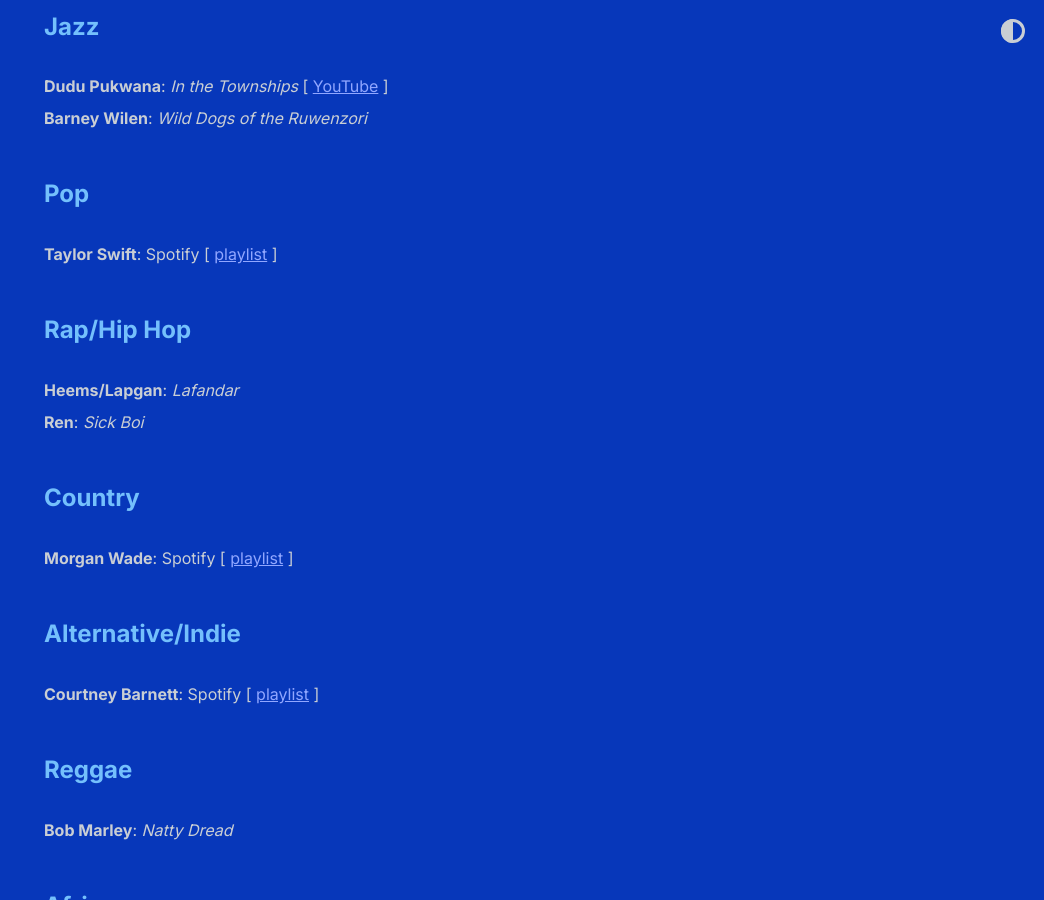
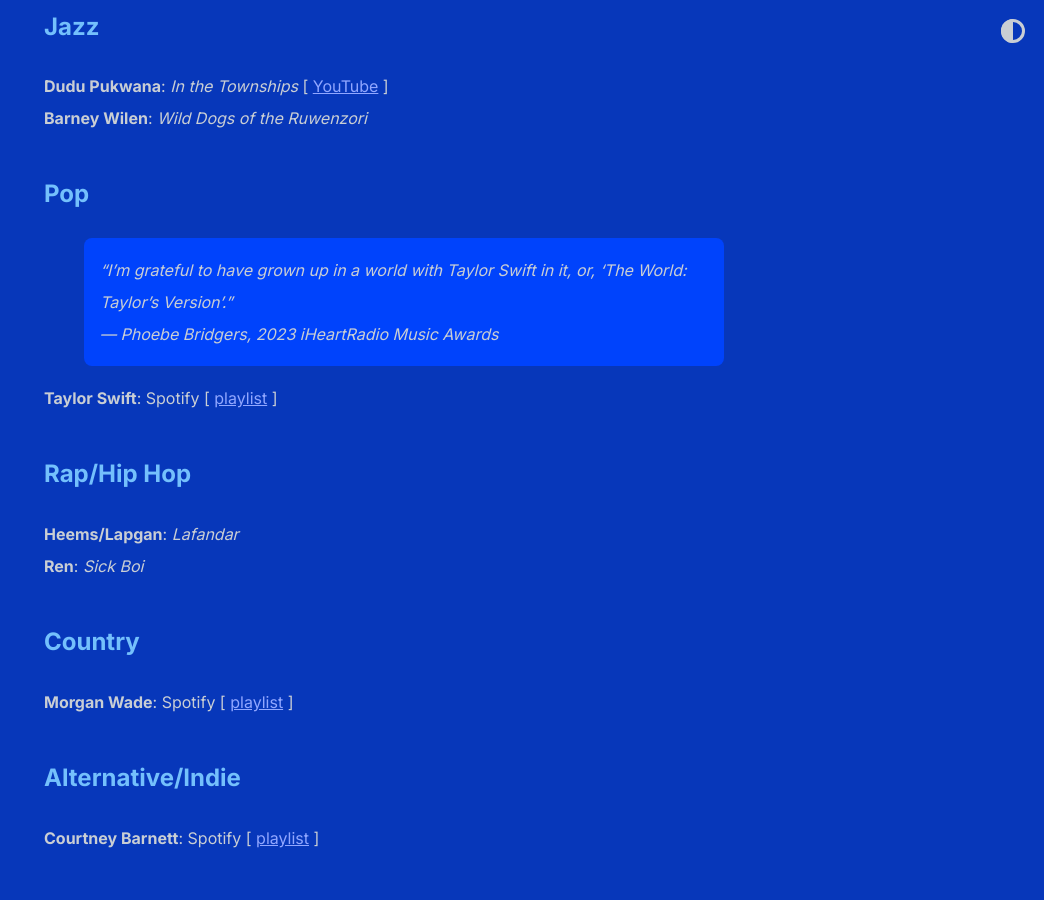
Before and after one commit to shihankanungo/shihankanungo.github.io, a Jekyll site: the page built from music.md, in a window 1280 px wide and 900 px high, scrolled down 873 px. Shown: the whole window, without its empty margins (236-1280 px from the left). Built offline with Jekyll 4.4.1, drawn with Linux system fonts in a browser that asks for light colours.

Commit message:
Update music.md

```diff
--- a/music.md
+++ b/music.md
@@ -18,6 +18,8 @@
 **Barney Wilen**: *Wild Dogs of the Ruwenzori* <br>
 
 ## Pop
+> "I'm grateful to have grown up in a world with Taylor Swift in it, or, 'The World: Taylor's Version'." <br> --- Phoebe Bridgers, 2023 iHeartRadio Music Awards
+
 **Taylor Swift**: Spotify \[ [playlist](https://open.spotify.com/playlist/6Yf0JvUeuWPH4Qg0STqCKC?si=b9f2ce4a7bbe42c6) \] <br>
 
 ## Rap/Hip Hop
```
